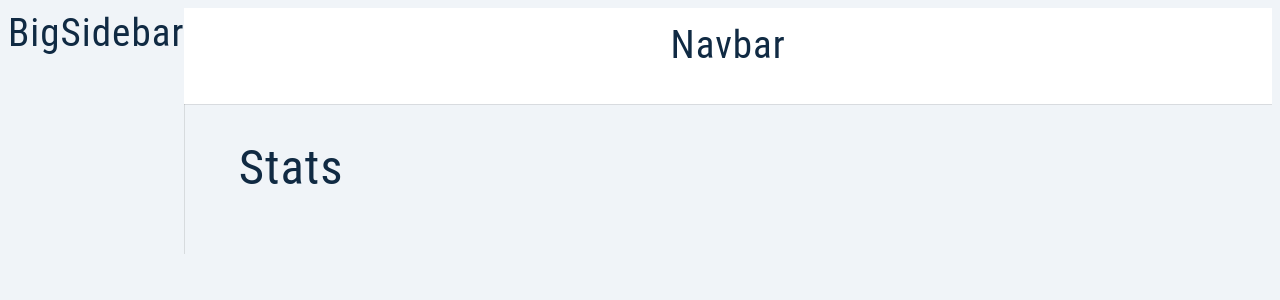
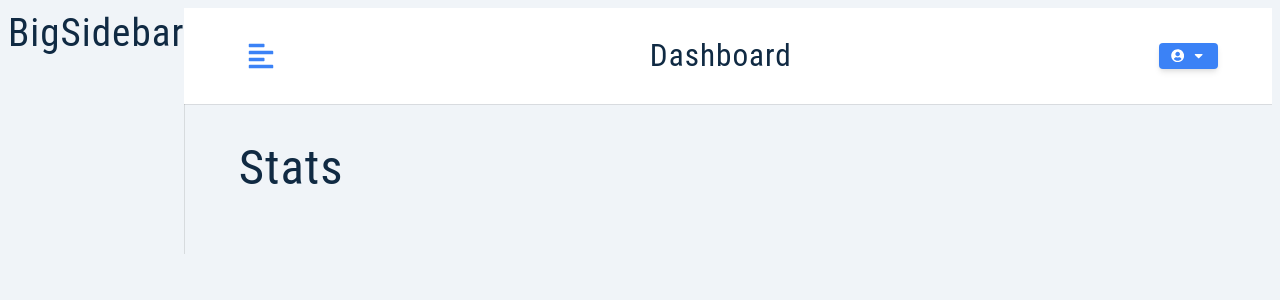
Before and after one commit to scottsTheRyan/khahreerme, a React (Create React App) app: page / in a window 1280 px wide. Shown: the top 300 px of the page. Built offline with nearby package versions, Linux system fonts and the light colour scheme; the HTML template or start-up script is replaced by a standard one.

Commit message:
navbar complete

```diff
--- a/package.json
+++ b/package.json
@@ -11,6 +11,7 @@
     "normalize.css": "^8.0.1",
     "react": "^18.2.0",
     "react-dom": "^18.2.0",
+    "react-icons": "^4.9.0",
     "react-redux": "^8.0.7",
     "react-router-dom": "^6.12.0",
     "react-scripts": "5.0.1",
--- a/src/components/Navbar.js
+++ b/src/components/Navbar.js
@@ -1,13 +1,57 @@
-import Wrapper from '../assets/wrappers/Navbar';
-
-import React from 'react';
+import Wrapper from "../assets/wrappers/Navbar";
+import { FaAlignLeft, FaUserCircle, FaCaretDown } from "react-icons/fa";
+import Logo from "./Logo";
+import { useState } from "react";
+import { useDispatch, useSelector } from "react-redux";
+import { toggleSidebar, logoutUser } from '../features/user/userSlice';
 
 const Navbar = () => {
+  const [showLogout, setShowLogout] = useState(false);
+  const { user } = useSelector((store) => store.user);
+  const dispatch = useDispatch();
+
+const toggle = () => {
+  dispatch(toggleSidebar());
+};
+
   return (
     <Wrapper>
-      <h2>Navbar</h2>
+      <div className="nav-center">
+        <button type="button" className="toggle-btn" onClick={toggle}>
+          <FaAlignLeft />
+        </button>
+
+        <div>
+          <Logo />
+          <h3 className="logo-text">dashboard</h3>
+        </div>
+
+        <div className="btn-container">
+          <button
+            type="button"
+            className="btn"
+            onClick={() => setShowLogout(!showLogout)}
+          >
+            <FaUserCircle />
+            {user?.name}
+            <FaCaretDown />
+          </button>
+
+          <div className={showLogout ? "dropdown show-dropdown" : "dropdown"}>
+            <button
+              type="button"
+              className="dropdown-btn"
+              onClick={() => {
+                dispatch(logoutUser());
+              }}
+            >
+              logout
+            </button>
+          </div>
+        </div>
+      </div>
     </Wrapper>
   );
-}
+};
 
 export default Navbar;
--- a/src/features/user/userSlice.js
+++ b/src/features/user/userSlice.js
@@ -10,6 +10,7 @@
 
 const initialState = {
   isLoading: false,
+  isSidebarOpen: false,
   user: getUserFromLocalStorage(),
 };
 
@@ -37,8 +38,19 @@
 });
 
   const userSlice = createSlice({
-   name:'user',
+    name: "user",
     initialState,
+    reducers: {
+      toggleSidebar: (state) => {
+        state.isSidebarOpen = !state.isSidebarOpen;
+      },
+      logoutUser: (state) => {
+        state.user = null;
+        state.isSidebarOpen = false;
+        removeUserFromLocalStorage();
+      },
+
+    },
     extraReducers: {
       [registerUser.pending]: (state) => {
         state.isLoading = true;
@@ -47,7 +59,7 @@
         const { user } = payload;
         state.isLoading = false;
         state.user = user;
-      addUserToLocalStorage(user)
+        addUserToLocalStorage(user);
         toast.success(`Hello There ${user.name}`);
       },
       [registerUser.rejected]: (state, { payload }) => {
@@ -69,7 +81,7 @@
         toast.error(payload);
       },
     },
-
   });
 
+export const { toggleSidebar, logoutUser } = userSlice.actions;
 export default userSlice.reducer;
```
Also changed, not shown: 1 other file (tests, documents, lock files or other folders). Lines whose indentation alone changed are shown as unchanged.
